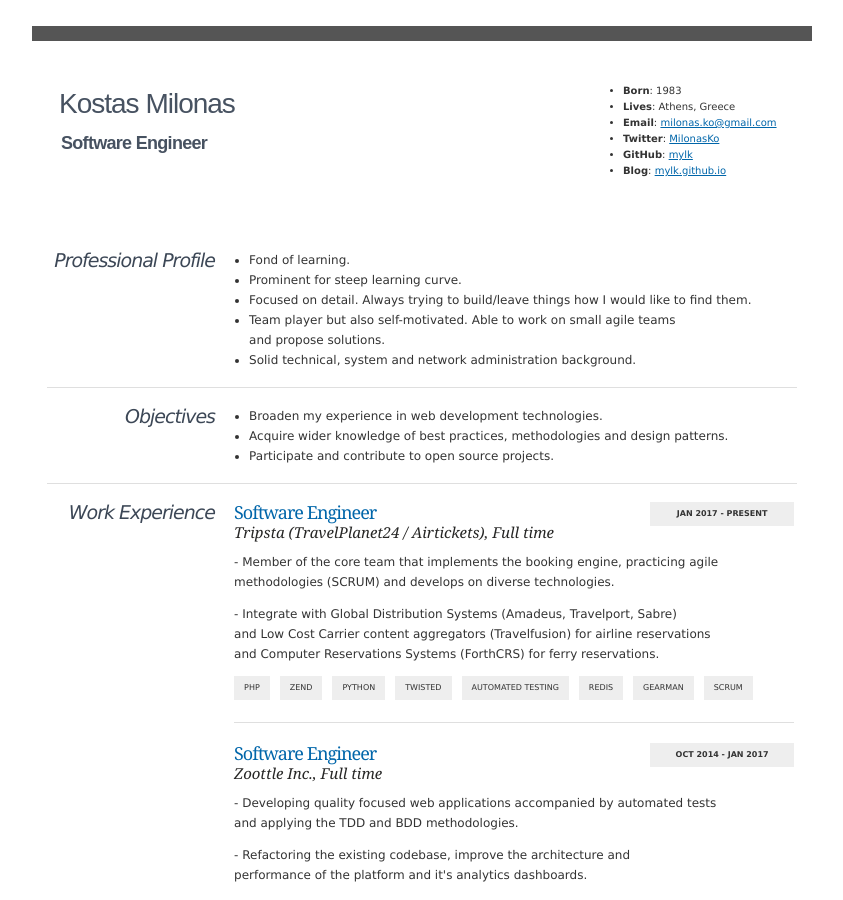
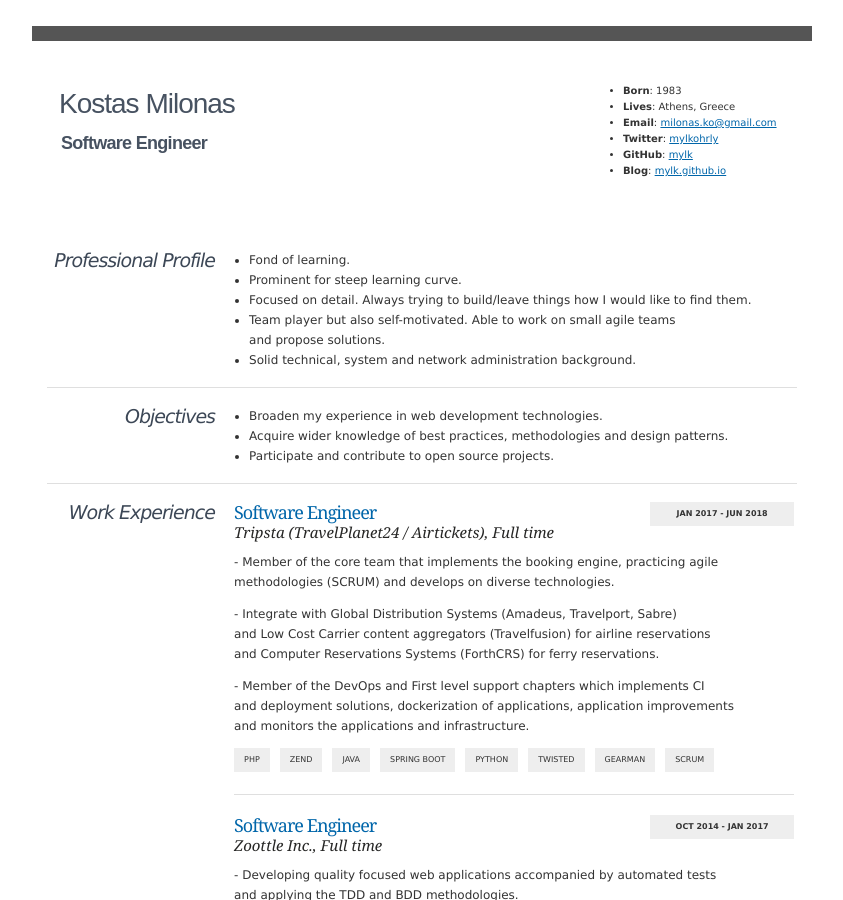
Before and after one commit to mylk/mylk.github.io, a Jekyll site: the page cv.html, which Jekyll copies as it is, in a window 1280 px wide and 900 px high. Shown: the whole window, without its empty margins (218-1061 px from the left). Built offline with Jekyll 4.4.1, drawn with Linux system fonts in a browser that asks for light colours.

Commit message:
updates tripsta with end date, devops team, spring boot tag

```diff
--- a/cv.html
+++ b/cv.html
@@ -267,7 +267,7 @@
                             <li><strong>Born</strong>: 1983</li>
                             <li><strong>Lives</strong>: Athens, Greece</li>
                             <li><strong>Email</strong>: <a href="mailto:milonas.ko@gmail.com">milonas.ko@gmail.com</a></li>
-                            <li><strong>Twitter</strong>: <a href="https://twitter.com/MilonasKo">MilonasKo</a></li>
+                            <li><strong>Twitter</strong>: <a href="https://twitter.com/mylkohrly">mylkohrly</a></li>
                             <li><strong>GitHub</strong>: <a href="https://github.com/mylk">mylk</a></li>
                             <li><strong>Blog</strong>: <a href="https://mylk.github.io/">mylk.github.io</a></li>
                         </ul>
@@ -322,26 +322,31 @@
                         </td>
                         <td>
                             <div class="item">
-                                <h4>Jan 2017 - Present</h4>
+                                <h4>Jan 2017 - Jun 2018</h4>
                                 <div class="top">Software Engineer</div>
                                 <div class="sub">Tripsta (TravelPlanet24 / Airtickets), Full time</div>
                                 <p>
                                     - Member of the core team that implements the booking engine, practicing agile<br />
                                     methodologies (SCRUM) and develops on diverse technologies.
                                 </p>
-                                <p class="last">
+                                <p>
                                     - Integrate with Global Distribution Systems (Amadeus, Travelport, Sabre)<br />
                                     and Low Cost Carrier content aggregators (Travelfusion) for airline reservations<br />
                                     and Computer Reservations Systems (ForthCRS) for ferry reservations.
+                                </p>
+                                <p class="last">
+                                    - Member of the DevOps and First level support chapters which implements CI<br />
+                                    and deployment solutions, dockerization of applications, application improvements<br />
+                                    and monitors the applications and infrastructure.
                                 </p>
                                 <!-- <div class="tags-title">Tags:</div> -->
                                 <ul class="tags">
                                     <li>PHP</li>
                                     <li>Zend</li>
+                                    <li>Java</li>
+                                    <li>Spring Boot</li>
                                     <li>Python</li>
                                     <li>Twisted</li>
-                                    <li>Automated testing</li>
-                                    <li>Redis</li>
                                     <li>Gearman</li>
                                     <li>SCRUM</li>
                                 </ul>
```
